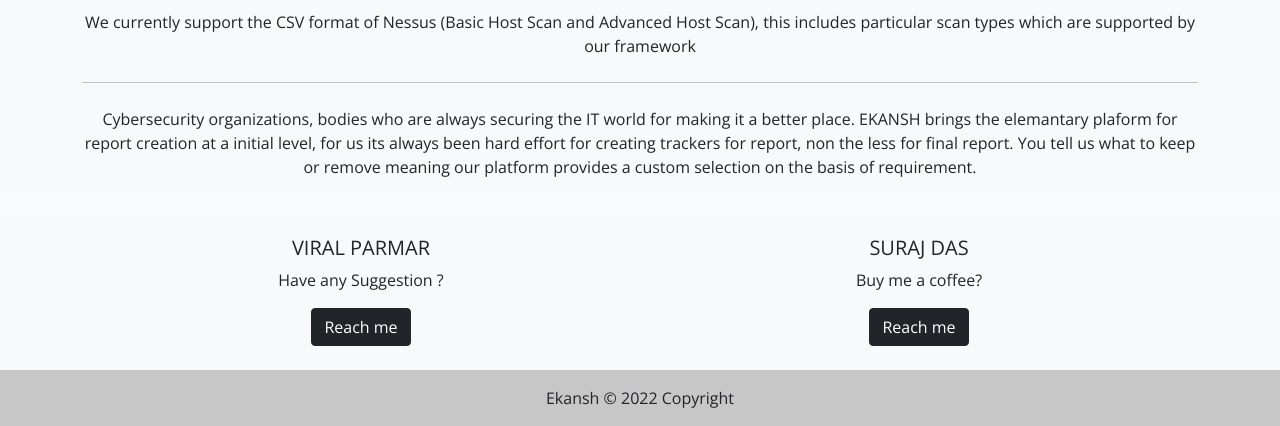
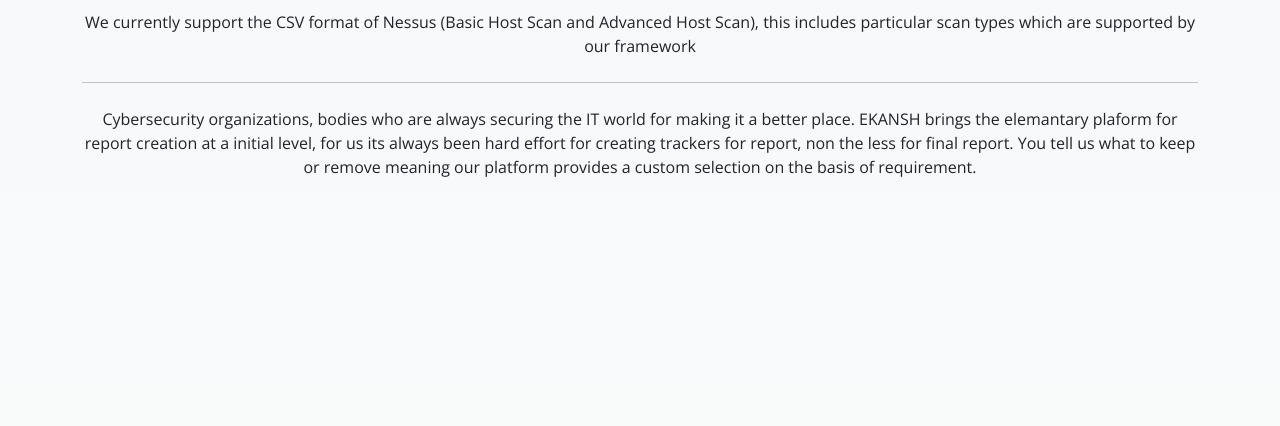
Before and after one commit to vral-parmar/Ekansh-the-NRGen, a Flask app: page / in a window 1280 px wide. Shown: the part 374-800 px from the top of the page. Run offline with Flask 3, Linux system fonts and the light colour scheme.

Commit message:
Update footer.html
minor cleanups

```diff
--- a/Ekansh-web/templates/footer.html
+++ b/Ekansh-web/templates/footer.html
@@ -1,32 +1,4 @@
 
 <footer class="bg-light text-center text-lg-start fixed-bottom">
-    <!-- Grid container -->
-    <div class="container text-center p-4">
-      <!--Grid row-->
-      <div class="row">
-        <!--Grid column-->
-        <div class="col-lg-6 col-md-12 mb-4 mb-md-0">
-          <h5 class="text-uppercase">Viral Parmar</h5>
-          <p>Have any Suggestion ?</p>
-          <a href="mailto:parmarviral93@gmail.com" type="button" class="btn btn-dark">Reach me</a>
-        </div>
-        <!--Grid column-->
 
-        <!--Grid column-->
-        <div class="col-lg-6 col-md-12 mb-4 mb-md-0">
-          <h5 class="text-uppercase">Suraj Das</h5>
-          <p>Buy me a coffee?</p>
-          <a href="mailto:suraj98das@gmail.com" type="button" class="btn btn-dark">Reach me</a>
-        </div>
-        <!--Grid column-->
-      </div>
-      <!--Grid row-->
-    </div>
-    <!-- Grid container -->
-
-    <!-- Copyright -->
-    <div class="text-center p-3" style="background-color: rgba(0, 0, 0, 0.2);">
-        Ekansh © 2022 Copyright
-    </div>
-    <!-- Copyright -->
   </footer>
```
